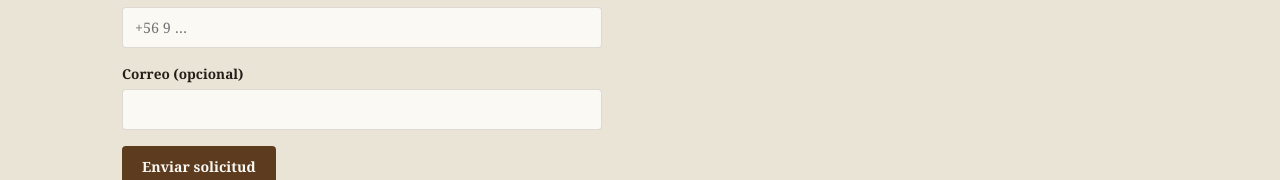
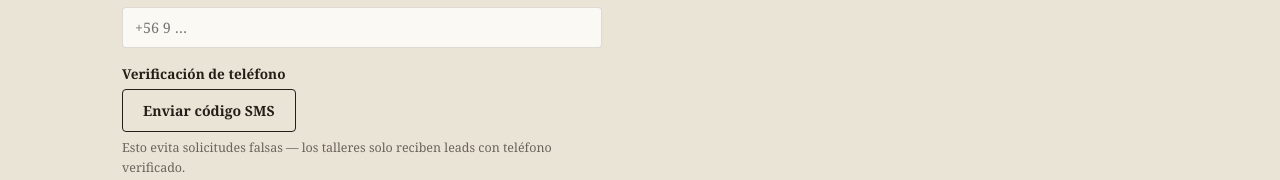
Before and after one commit to tuguiamaestro/tuguiamaestra, a Next.js app: page /solicitar in a window 1280 px wide. Shown: the part 620-800 px from the top of the page. Built offline with nearby package versions, Linux system fonts and the light colour scheme; no server answers; the database is empty.

Commit message:
Update page.js

```diff
--- a/app/solicitar/page.js
+++ b/app/solicitar/page.js
@@ -58,6 +58,50 @@ function SolicitarContent() {
 
   const [talleresNotificados, setTalleresNotificados] = useState(0);
 
+  const [codigoEnviado, setCodigoEnviado] = useState(false);
+  const [telefonoVerificado, setTelefonoVerificado] = useState(false);
+  const [codigo, setCodigo] = useState('');
+  const [verificando, setVerificando] = useState(false);
+  const [errorVerificacion, setErrorVerificacion] = useState(null);
+
+  async function enviarCodigo() {
+    setErrorVerificacion(null);
+    if (!form.cliente_telefono) {
+      setErrorVerificacion('Ingresa tu teléfono primero.');
+      return;
+    }
+    setVerificando(true);
+    const res = await fetch('/api/enviar-codigo', {
+      method: 'POST',
+      headers: { 'Content-Type': 'application/json' },
+      body: JSON.stringify({ telefono: form.cliente_telefono }),
+    });
+    const data = await res.json();
+    setVerificando(false);
+    if (!res.ok) {
+      setErrorVerificacion(data.error || 'No se pudo enviar el código.');
+      return;
+    }
+    setCodigoEnviado(true);
+  }
+
+  async function verificarCodigo() {
+    setErrorVerificacion(null);
+    setVerificando(true);
+    const res = await fetch('/api/verificar-codigo', {
+      method: 'POST',
+      headers: { 'Content-Type': 'application/json' },
+      body: JSON.stringify({ telefono: form.cliente_telefono, codigo }),
+    });
+    const data = await res.json();
+    setVerificando(false);
+    if (!res.ok || !data.verificado) {
+      setErrorVerificacion(data.error || 'Código incorrecto, intenta de nuevo.');
+      return;
+    }
+    setTelefonoVerificado(true);
+  }
+
   async function enviarSolicitud(e) {
     e.preventDefault();
     setError(null);
@@ -66,13 +110,17 @@ function SolicitarContent() {
       setError('Ingresa al menos tu nombre y teléfono.');
       return;
     }
+    if (!telefonoVerificado) {
+      setError('Verifica tu teléfono con el código SMS antes de enviar.');
+      return;
+    }
 
     setEnviando(true);
 
     // 1. Guardar la solicitud
     const { data: nuevaSolicitud, error: insertError } = await supabase
       .from('solicitudes')
-      .insert([{ ...form, taller_id_directo: tallerIdDirecto || null }])
+      .insert([{ ...form, telefono_verificado: true, taller_id_directo: tallerIdDirecto || null }])
       .select()
       .single();
 
@@ -199,9 +247,41 @@ function SolicitarContent() {
           <input
             type="text"
             value={form.cliente_telefono}
-            onChange={(e) => actualizarCampo('cliente_telefono', e.target.value)}
+            onChange={(e) => {
+              actualizarCampo('cliente_telefono', e.target.value);
+              setTelefonoVerificado(false);
+              setCodigoEnviado(false);
+            }}
             placeholder="+56 9 …"
           />
+        </div>
+
+        <div className="field">
+          <label>Verificación de teléfono</label>
+          {telefonoVerificado ? (
+            <p className="status-ok">✓ Teléfono verificado</p>
+          ) : !codigoEnviado ? (
+            <button type="button" className="btn-ghost" onClick={enviarCodigo} disabled={verificando}>
+              {verificando ? 'Enviando…' : 'Enviar código SMS'}
+            </button>
+          ) : (
+            <div style={{ display: 'flex', gap: 8, alignItems: 'center' }}>
+              <input
+                type="text"
+                placeholder="Código de 6 dígitos"
+                value={codigo}
+                onChange={(e) => setCodigo(e.target.value)}
+                style={{ maxWidth: 160 }}
+              />
+              <button type="button" className="btn-brass" onClick={verificarCodigo} disabled={verificando}>
+                {verificando ? 'Verificando…' : 'Verificar'}
+              </button>
+            </div>
+          )}
+          {errorVerificacion && <p className="status-error">{errorVerificacion}</p>}
+          <p style={{ fontSize: '0.78rem', opacity: 0.65, marginTop: 6 }}>
+            Esto evita solicitudes falsas — los talleres solo reciben leads con teléfono verificado.
+          </p>
         </div>
 
         <div className="field">
```
